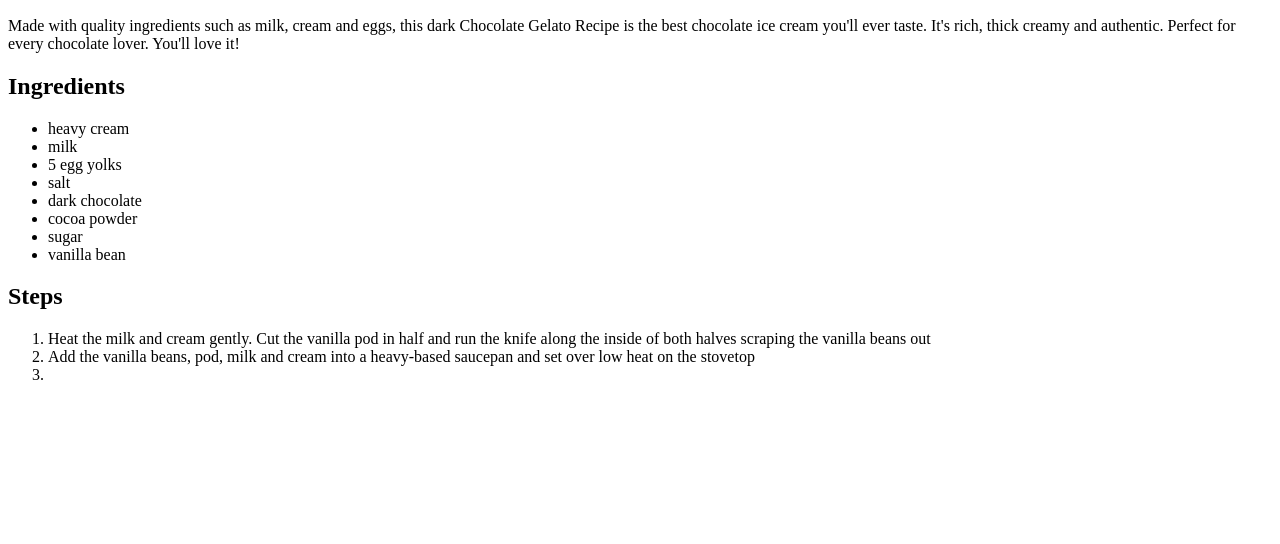
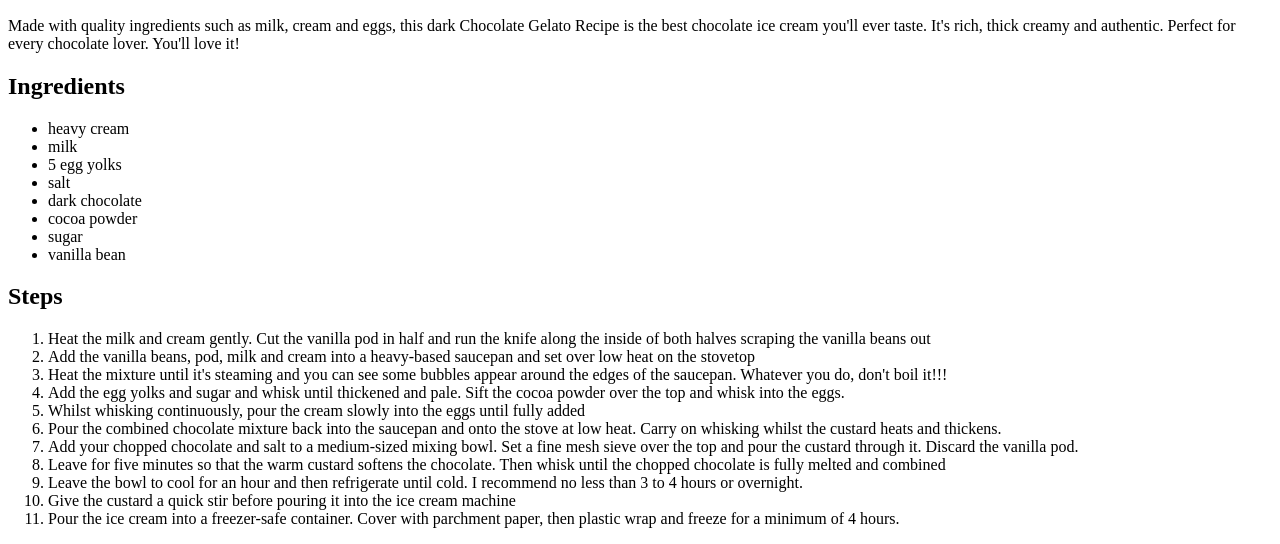
Before and after one commit to corl3y/odin-recipes, a plain HTML site: page recipes/gelato.html in a window 1280 px wide. Shown: the part 371-915 px from the top of the page. Before the commit the page ends 800 px from the top, so only its background shows below. Drawn offline with Linux system fonts and the light colour scheme.

Commit message:
added steps

```diff
--- a/recipes/gelato.html
+++ b/recipes/gelato.html
@@ -27,7 +27,15 @@
         <ol>
             <li>Heat the milk and cream gently. Cut the vanilla pod in half and run the knife along the inside of both halves scraping the vanilla beans out </li>
             <li>Add the vanilla beans, pod, milk and cream into a heavy-based saucepan and set over low heat on the stovetop</li>
-            <li></li>
+            <li>Heat the mixture until it's steaming and you can see some bubbles appear around the edges of the saucepan. Whatever you do, don't boil it!!!</li>
+            <li>Add the egg yolks and sugar and whisk until thickened and pale. Sift the cocoa powder over the top and whisk into the eggs.</li>
+            <li>Whilst whisking continuously, pour the cream slowly into the eggs until fully added</li>
+            <li>Pour the combined chocolate mixture back into the saucepan and onto the stove at low heat. Carry on whisking whilst the custard heats and thickens.</li>
+            <li>Add your chopped chocolate and salt to a medium-sized mixing bowl. Set a fine mesh sieve over the top and pour the custard through it. Discard the vanilla pod.</li>
+            <li>Leave for five minutes so that the warm custard softens the chocolate. Then whisk until the chopped chocolate is fully melted and combined</li>
+            <li>Leave the bowl to cool for an hour and then refrigerate until cold. I recommend no less than 3 to 4 hours or overnight.</li>
+            <li>Give the custard a quick stir before pouring it into the ice cream machine</li>
+            <li>Pour the ice cream into a freezer-safe container. Cover with parchment paper, then plastic wrap and freeze for a minimum of 4 hours.</li>
         </ol>
 </body>
 </html>
```
